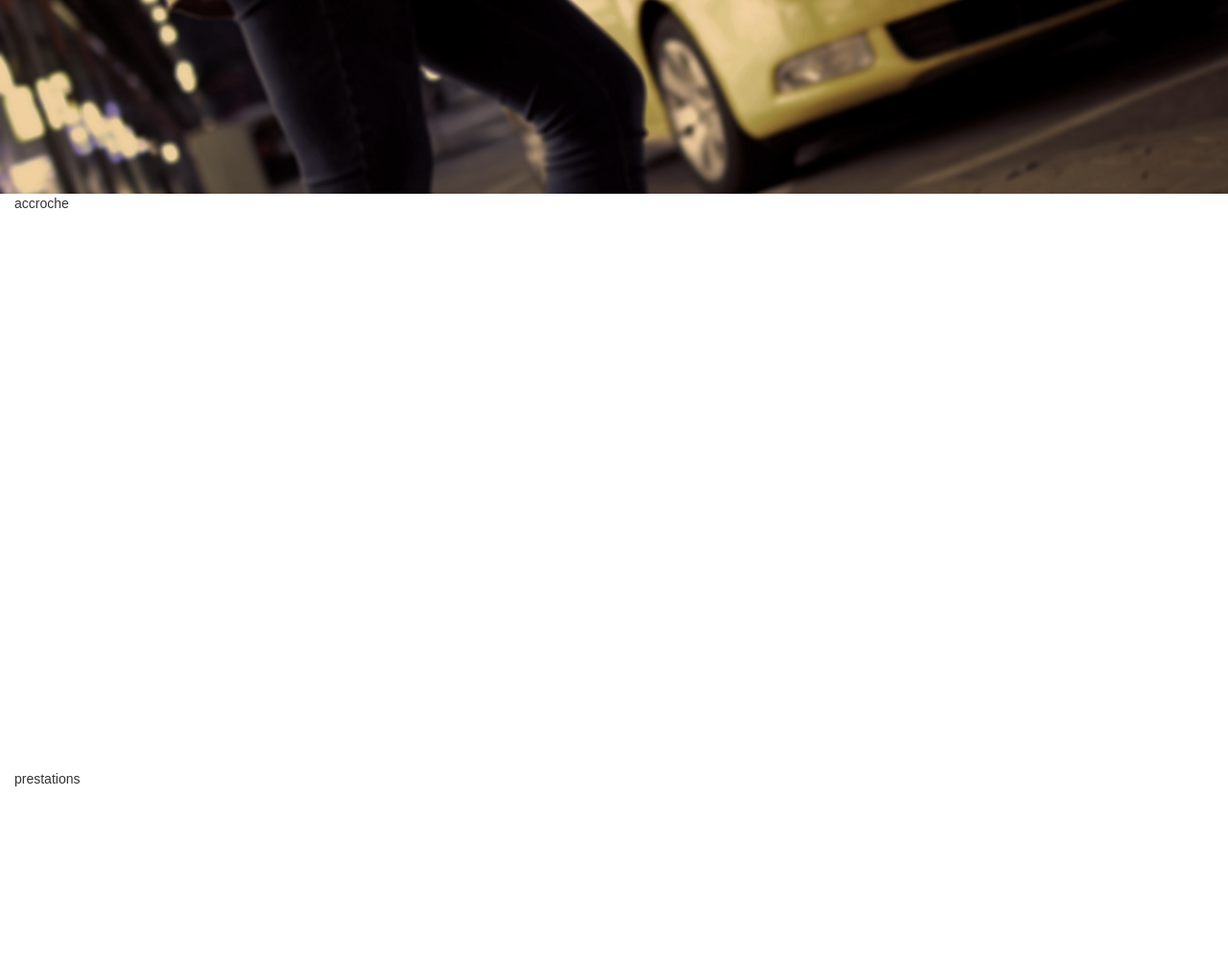
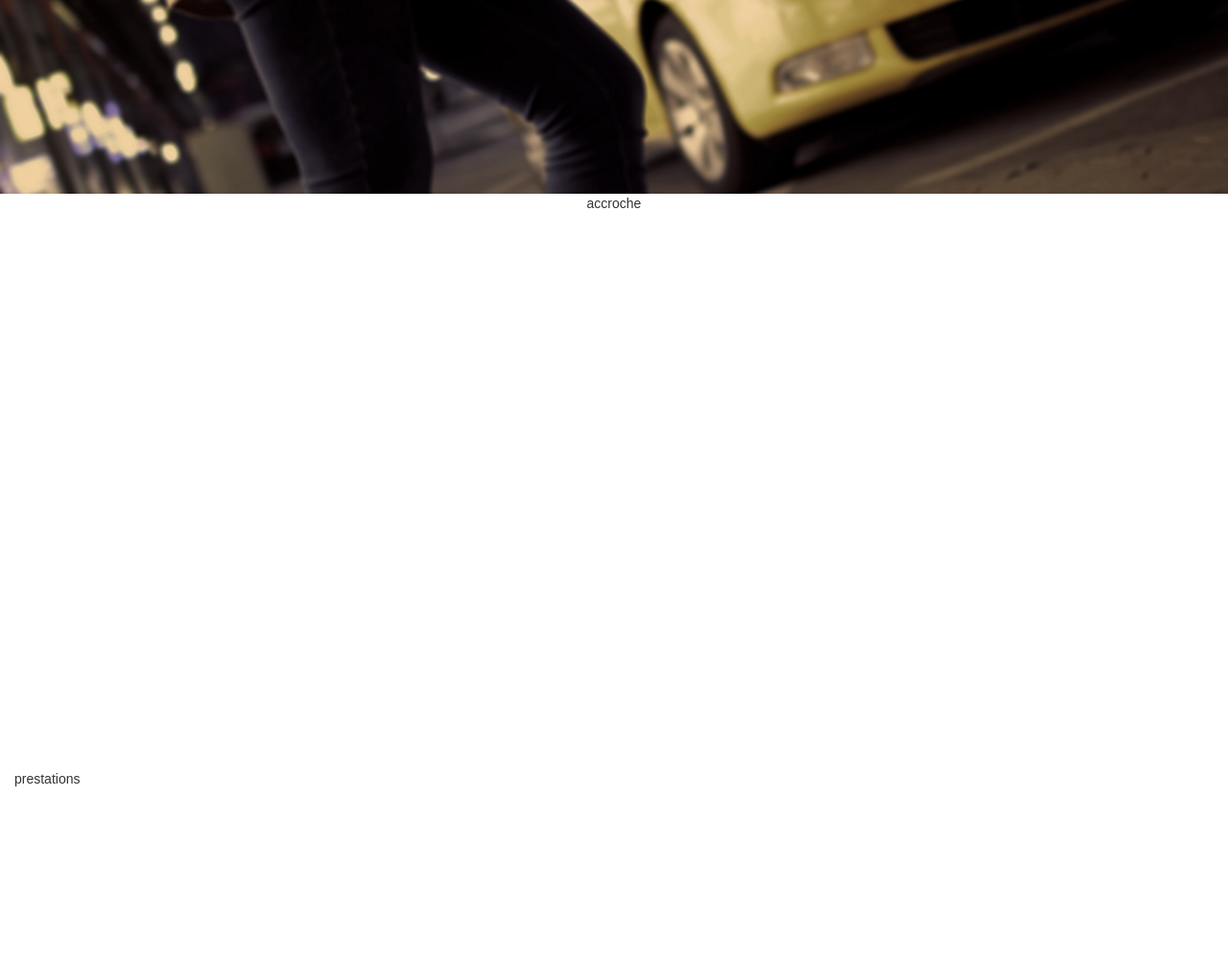
Before and after one commit to Tony2017/taxidoudou, a PHP site: page / in a window 1280 px wide. Shown: the part 498-1500 px from the top of the page at 96% size. Run offline with PHP 8.4, Linux system fonts and the light colour scheme; some web fonts are replaced.

Commit message:
modif accroche
va falloir matter comment set la hauteur...

```diff
--- a/accroche.php
+++ b/accroche.php
@@ -1 +1 @@
-<section id="accroche" class="col-lg-12">accroche</section>
+<section id="accroche" class="col-lg-10 col-lg-offset-1 text-center">accroche</section>
```
